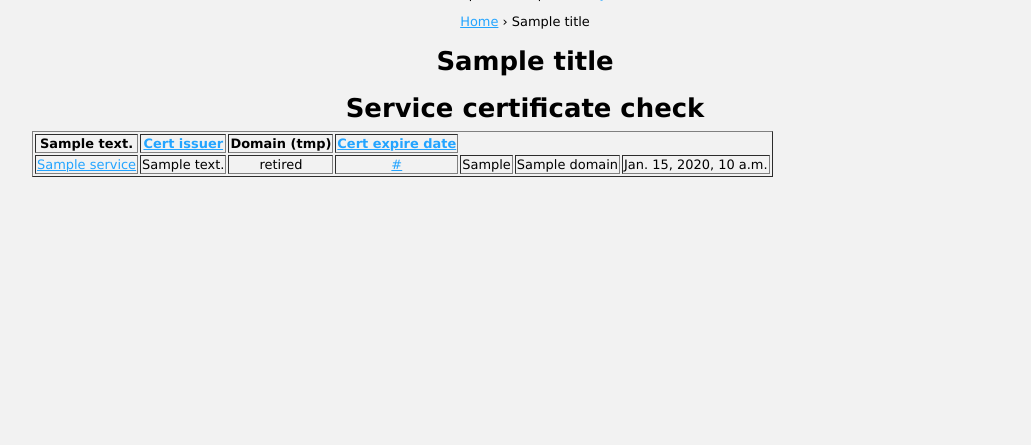
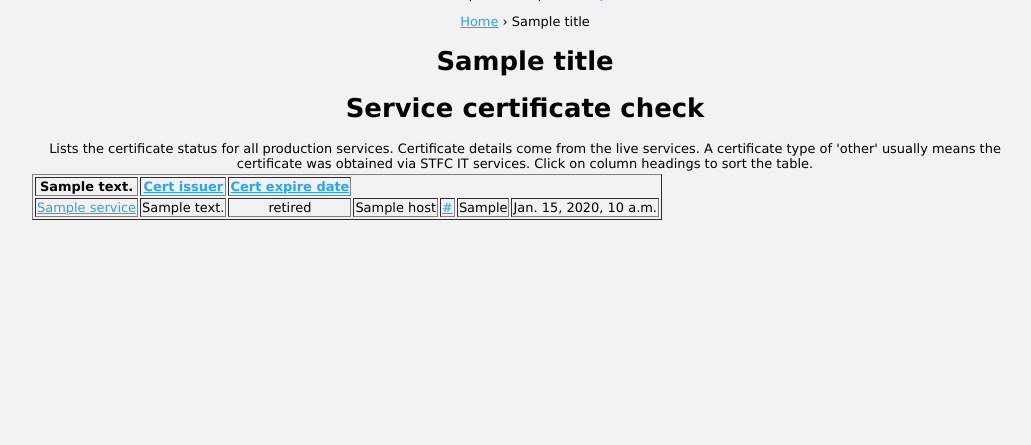
Before and after one commit to cedadev/cedainfodb, a Django app: template cedainfo/cedainfoapp/templates/services/cert_check.html in a window 1280 px wide. Shown: the part 355-800 px from the top of the page, without its empty margins (115-1146 px from the left). Run offline with Django 3.2, Linux system fonts and the light colour scheme; the template is opened without the code that fills it: most values are stand-ins (such as "Sample title", 1, 10 or a date in 2020).

Commit message:
Added host

```diff
--- a/cedainfo/cedainfoapp/templates/services/cert_check.html
+++ b/cedainfo/cedainfoapp/templates/services/cert_check.html
@@ -3,8 +3,10 @@
 {% block content %}
 
 <h1>Service certificate check</h1>
-
-
+Lists the certificate status for all production services. Certificate details come from the live services. A certificate
+type of 'other' usually means the certificate
+was obtained via STFC IT services. Click on column headings to sort the table.
+<p></p>
 <table border="1">
 
   {% for header in headers %}
@@ -15,7 +17,6 @@
   </th>
   {% endfor %}
   <th><a href="{{request.path}}?orderby=cert-issuer">Cert issuer</a></th>
-  <th>Domain (tmp)</th>
   <th><a href="{{request.path}}?orderby=cert-expire-date">Cert expire date</a></th>
 
   {% for service in services %}
@@ -24,9 +25,9 @@
     <td><a href="/admin/cedainfoapp/newservice/{{service.id}}">{{service.name}}</a>
     <td>{{service.visibility}}
     <td>{{service.status}}
+    <td>{{service.host}}</td>
     <td><a href="{{service.url}}">{{service.url}}</a></td>
     <td>{{service.cert_issuer}}</td>
-    <td>{{service.domain}}</td>
 
     {% if service.cert_expire_date == '01-jan-1900' %}
     <td></td>
--- a/cedainfo/cedainfoapp/views.py
+++ b/cedainfo/cedainfoapp/views.py
@@ -1574,6 +1574,7 @@ def service_cert_check(request):
         ("Service name", "name"),
         ("Visibility", "visibility"),
         ("Status", "status"),
+        ("Host", "host"),
         ("Service url", "url"),
     )
 
```
